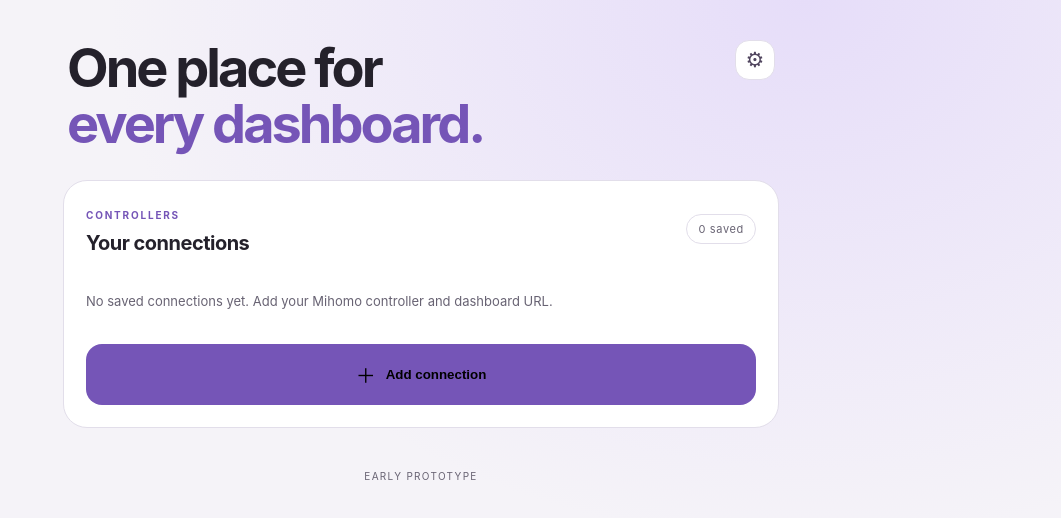
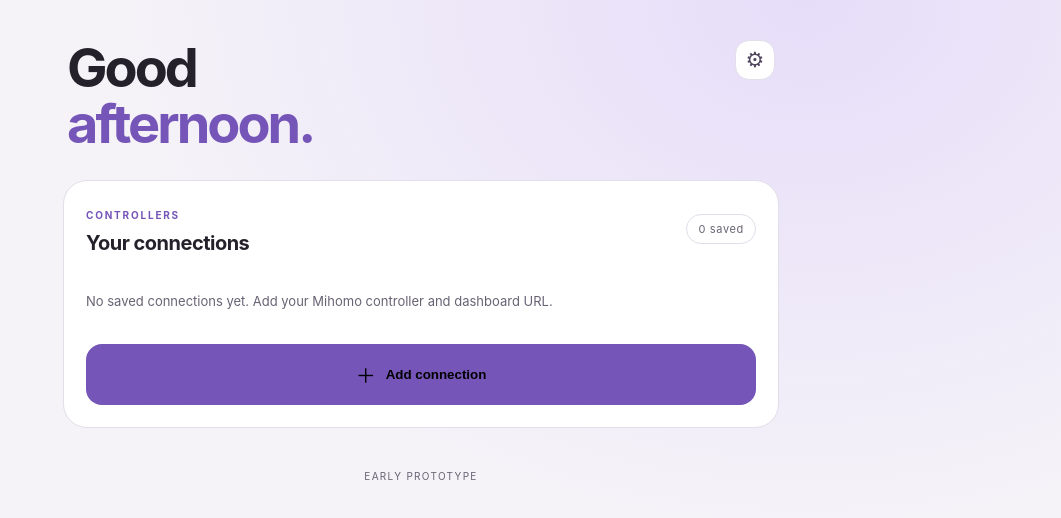
Before and after one commit to kwerty2897/mihomo-multipanel, a Vue app: page / in a window 1280 px wide. Shown: the top 518 px of the page, without its empty margins (219-1280 px from the left). Built offline with nearby package versions, Linux system fonts and the light colour scheme.

Commit message:
Replace hero tagline with time-based greeting

```diff
--- a/src/App.vue
+++ b/src/App.vue
@@ -22,6 +22,7 @@ const showSettings = ref(false)
 const showAbout = ref(false)
 const themeMenuOpen = ref(false)
 const themeLabels: Record<Theme, string> = { system: 'Use system theme', light: 'Light', dark: 'Dark' }
+const greeting = computed(() => { const hour = new Date().getHours(); return hour < 12 ? 'morning' : hour < 18 ? 'afternoon' : 'evening' })
 const importInput = ref<HTMLInputElement | null>(null)
 const importMessage = ref('')
 watch([theme, animationsEnabled], ([themeValue, animationsValue]) => {
@@ -186,7 +187,7 @@ window.addEventListener('android-back', handleAndroidBack)
     </section>
     <template v-else>
     <section id="overview" class="hero">
-      <div class="hero-top"><h1>One place for<br/><em>every dashboard.</em></h1><button class="settings-button" aria-label="Settings" title="Settings" @click="showSettings = true">⚙</button></div>
+      <div class="hero-top"><h1>Good<br/><em>{{ greeting }}.</em></h1><button class="settings-button" aria-label="Settings" title="Settings" @click="showSettings = true">⚙</button></div>
     </section>
     <section id="connections" class="connection card">
       <div class="section-heading"><div><span class="eyebrow">CONTROLLERS</span><h2>Your connections</h2></div><span class="pill">{{ profiles.length }} saved</span></div>
```
